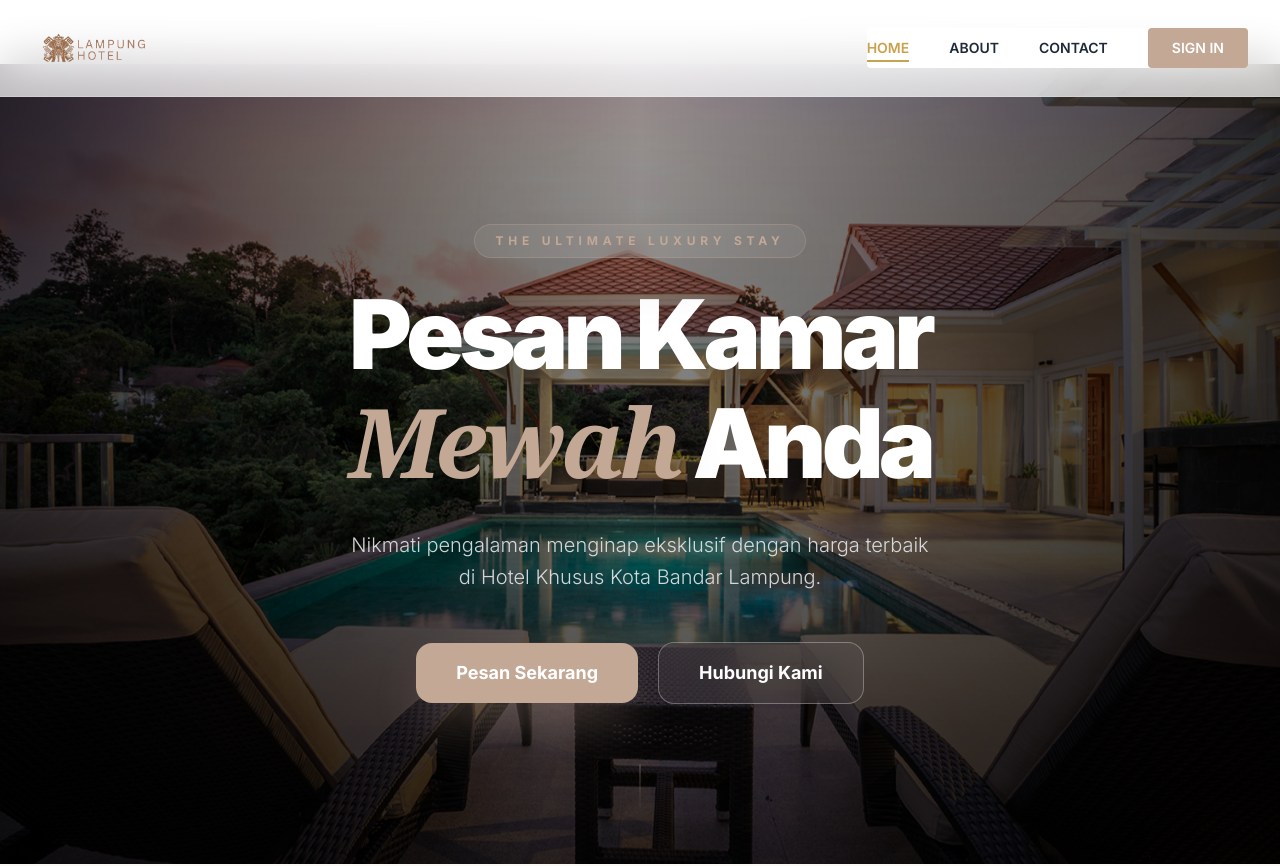
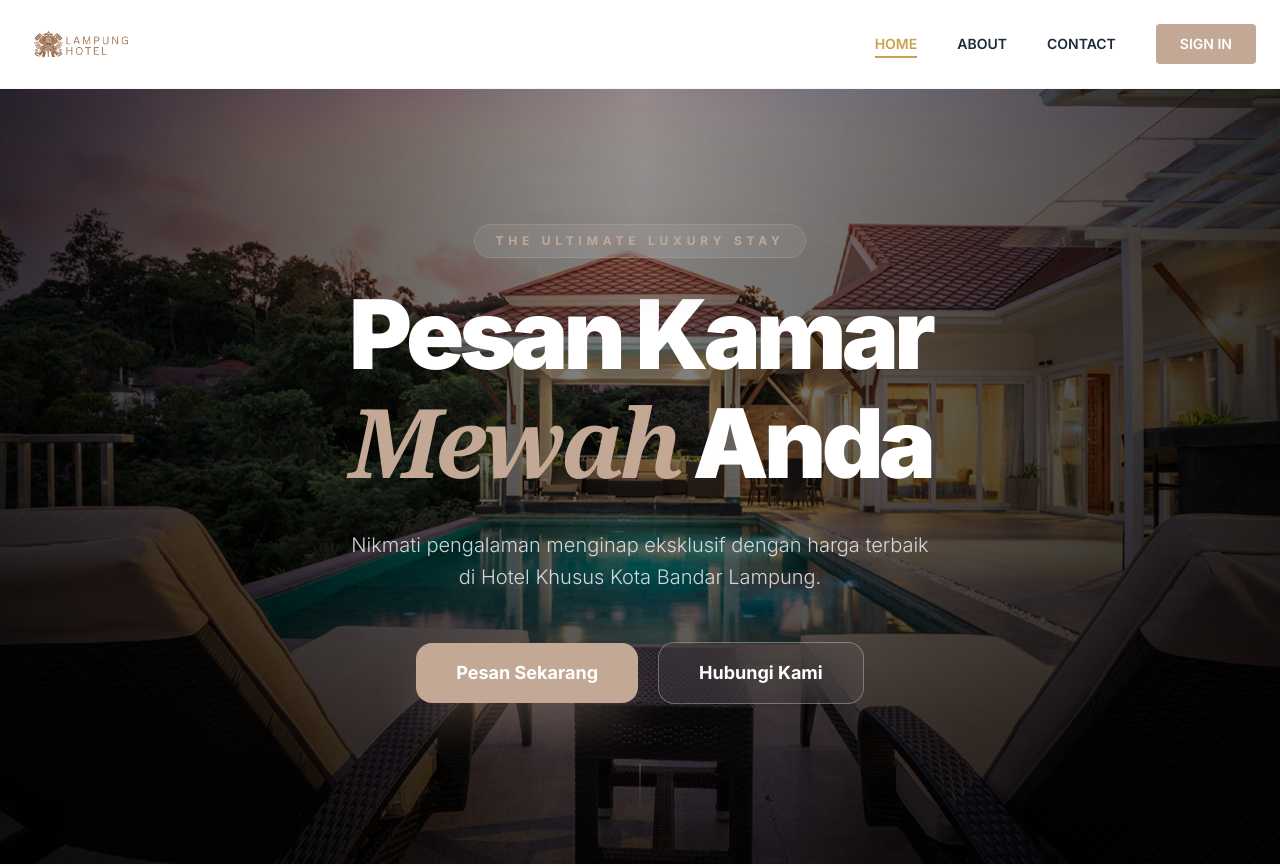
Before and after one commit to hafizahalfitra/booking-hotel, a Next.js app in the folder WEB/: page / in a window 1280 px wide. Shown: the top 866 px of the page. Built offline with nearby package versions, Linux system fonts and the light colour scheme; no server answers.

Commit message:
perbarui navbar dengan desain minimalis bersih dan border halus

```diff
--- a/WEB/components/navbar/navbar.tsx
+++ b/WEB/components/navbar/navbar.tsx
@@ -4,31 +4,31 @@ import Navlink from "@/components/navbar/navlink";
 
 const Navbar = () => {
     return (
-        // Menggunakan backdrop-blur agar terlihat transparan mewah saat scroll
-        <nav className="fixed top-0 w-full z-50 transition-all duration-300 bg-white/70 backdrop-blur-xl border-b border-white/20">
-            <div className="max-w-screen-xl mx-auto px-6 lg:px-8">
-                <div className="flex items-center justify-between h-20 md:h-24">
+        <nav className="fixed top-0 w-full z-50 bg-white border-b border-slate-100/80">
+            <div className="max-w-screen-xl mx-auto px-6">
+                <div className="flex items-center justify-between h-20 md:h-22">
 
                     {/* Brand Logo */}
-                    <Link href="/" className="relative z-10 hover:opacity-80 transition-opacity">
+                    <Link href="/" className="shrink-0">
                         <Image
                             src="/logo.png"
                             alt="logo"
-                            width={140}
-                            height={54}
-                            className="w-auto h-10 md:h-12 object-contain"
+                            width={130}
+                            height={50}
+                            className="w-auto h-9 md:h-11 object-contain"
                             priority
                         />
                     </Link>
 
-                    {/* Navigation Links */}
-                    <div className="flex items-center">
-                        <div className="hidden md:block">
+                    {/* Navigation Container */}
+                    <div className="flex items-center gap-8">
+                        {/* Navlink Desktop */}
+                        <div className="hidden md:flex items-center">
                             <Navlink />
                         </div>
 
-                        {/* Mobile Menu Trigger (Opsional jika ada di Navlink) */}
-                        <div className="md:hidden flex items-center">
+                        {/* CTA / Action Button (Opsional) */}
+                        <div className="md:hidden">
                             <Navlink />
                         </div>
                     </div>
```
